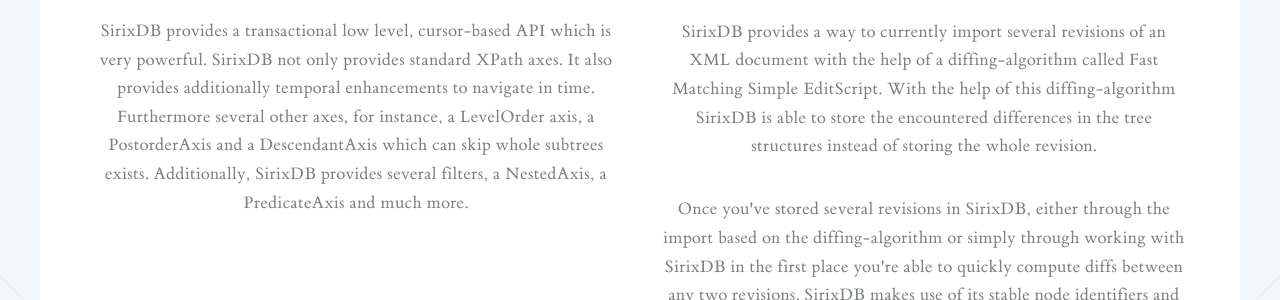
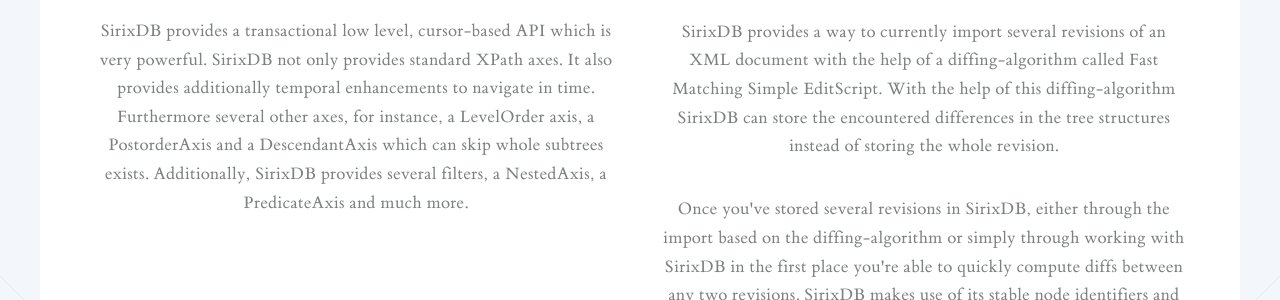
Before and after one commit to sirixdb/sirixdb.github.io, a Jekyll site: the page built from index.html, in a window 1280 px wide and 900 px high, scrolled down 3735 px. Shown: the part 239-539 px from the top of the window. Built offline with Jekyll 4.4.1, drawn with Linux system fonts in a browser that asks for light colours.

Commit message:
Update index.html

```diff
--- a/index.html
+++ b/index.html
@@ -154,7 +154,7 @@
 									<header>
 										<h3>Diffing-API</h3>
 									</header>
-									<p>SirixDB provides a way to currently import several revisions of an XML document with the help of a diffing-algorithm called Fast Matching Simple EditScript. With the help of this diffing-algorithm SirixDB is able to store the encountered differences in the tree structures instead of storing the whole revision.</p>
+									<p>SirixDB provides a way to currently import several revisions of an XML document with the help of a diffing-algorithm called Fast Matching Simple EditScript. With the help of this diffing-algorithm SirixDB can store the encountered differences in the tree structures instead of storing the whole revision.</p>
 <p>Once you've stored several revisions in SirixDB, either through the import based on the diffing-algorithm or simply through working with SirixDB in the first place you're able to quickly compute diffs between any two revisions. SirixDB makes use of its stable node identifiers and optionally stored hashes. Each time the hashes of two nodes are equal, the whole subtrees in both revisions can be skipped while traversing both tree structures.</p>
 								</section>
 
```
